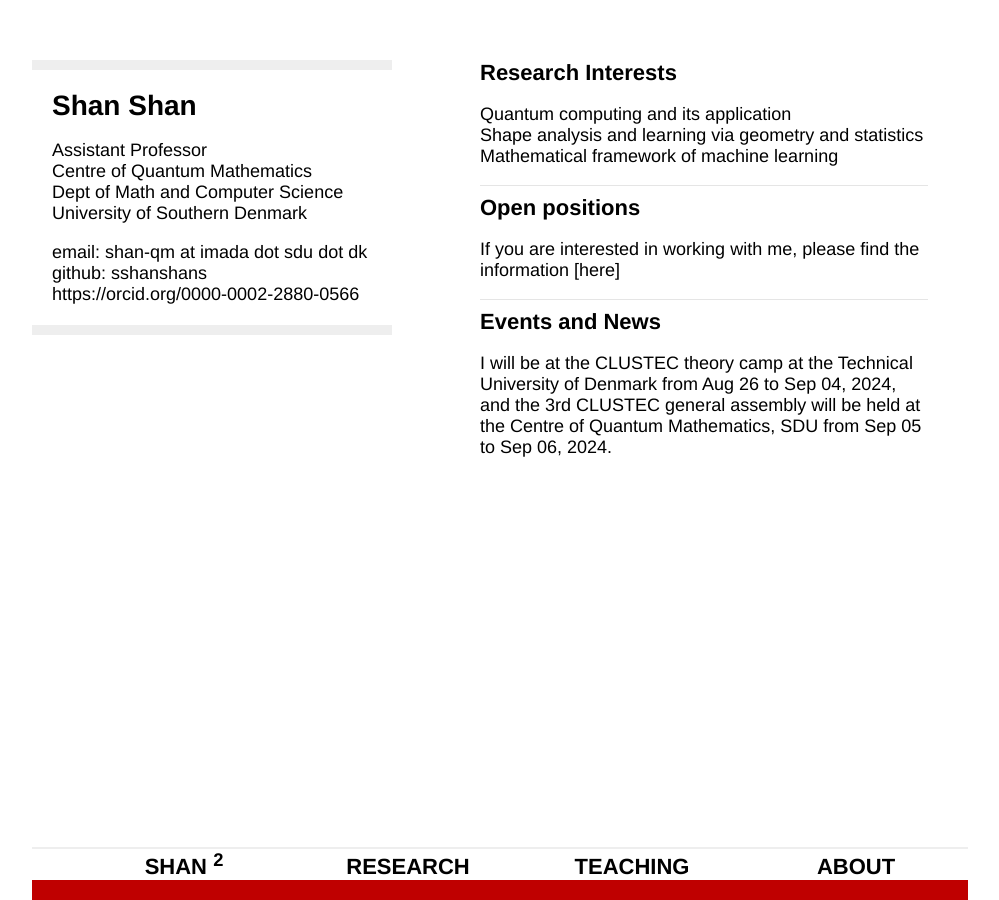
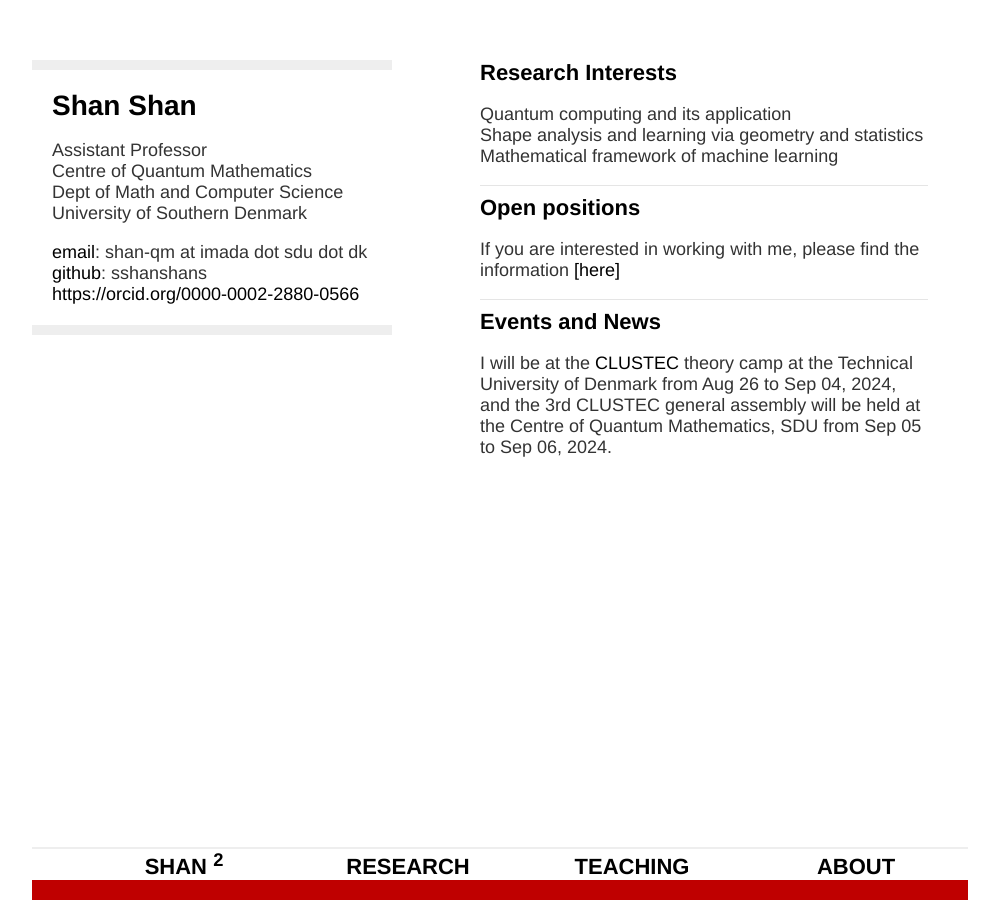
Before and after one commit to sshanshans/sshanshans.github.io, a Jekyll site: the page built from index.md, in a window 1280 px wide. Shown: the whole page, without its empty margins (160-1159 px from the left). Built offline with Jekyll 4.4.1, drawn with Linux system fonts in a browser that asks for light colours.

Commit message:
Update main.css

```diff
--- a/css/main.css
+++ b/css/main.css
@@ -3,7 +3,7 @@ body {
     font-size:18px;
     font-family: 'Helvetica Neue', 'Helvetica', 'Arial', 'Sans-Serif';
     font-style: normal;
-    color: #000;
+    color: #333;
     width:70%
 }
 
```
